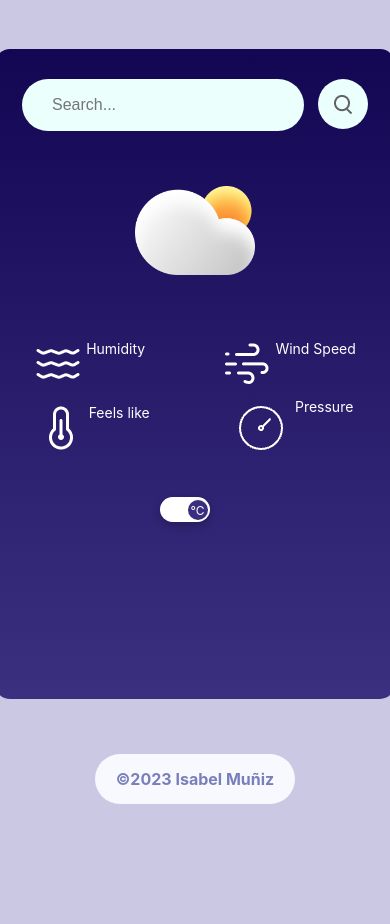
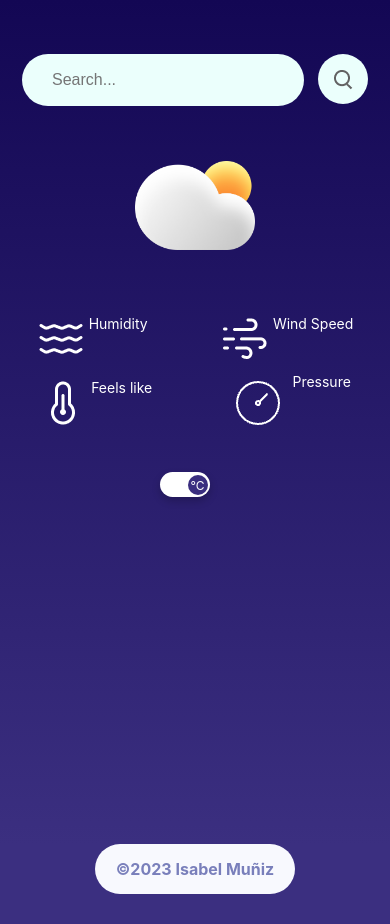
Before and after one commit to isaandrea12/element-ease, a React (Create React App) app: page / in a window 390 px wide. Before the commit the page ends 844 px from the top, so only its background shows below. Built offline with nearby package versions, Linux system fonts and the light colour scheme; no server answers.

Commit message:
Made responsive

```diff
--- a/src/components/WeatherApp/WeatherApp.css
+++ b/src/components/WeatherApp/WeatherApp.css
@@ -179,3 +179,13 @@
     content: "°C"; /* Change the text content when the switch is checked */
     color: #fff; /* Change the text color when the switch is checked */
   }
+
+  @media (max-width: 768px) {
+    .container {
+        height: 100vh;
+        width: 100vw;
+        padding: 0;
+        margin: 0;
+        border-radius: 0;
+    }
+  }
--- a/src/components/WeatherApp/WeatherApp.js
+++ b/src/components/WeatherApp/WeatherApp.js
@@ -134,6 +134,8 @@ const WeatherApp = () => {
 
   return (
     <div>
+
+      <div className="container">
       <div className="alert">
         {alert && (
           <Alert variant="filled" severity="error">
@@ -141,7 +143,6 @@ const WeatherApp = () => {
           </Alert>
         )}
       </div>
-      <div className="container">
         <div className="search-bar">
           <input
             type="text"
--- a/src/index.css
+++ b/src/index.css
@@ -14,3 +14,9 @@ code {
   font-family: source-code-pro, Menlo, Monaco, Consolas, "Courier New",
     monospace;
 }
+
+@media (max-width: 768px) {
+  body {
+    background-image: linear-gradient(180deg, #3b2f80 100%, #4f4681 0%);
+  }
+}
```
